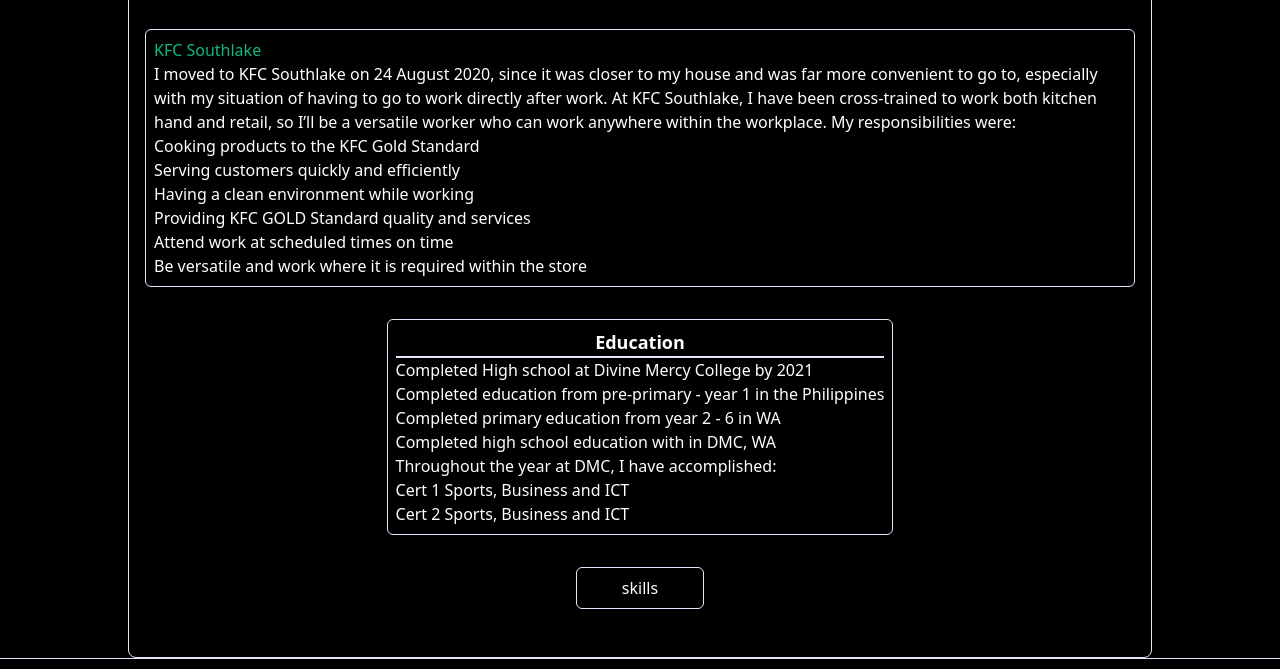
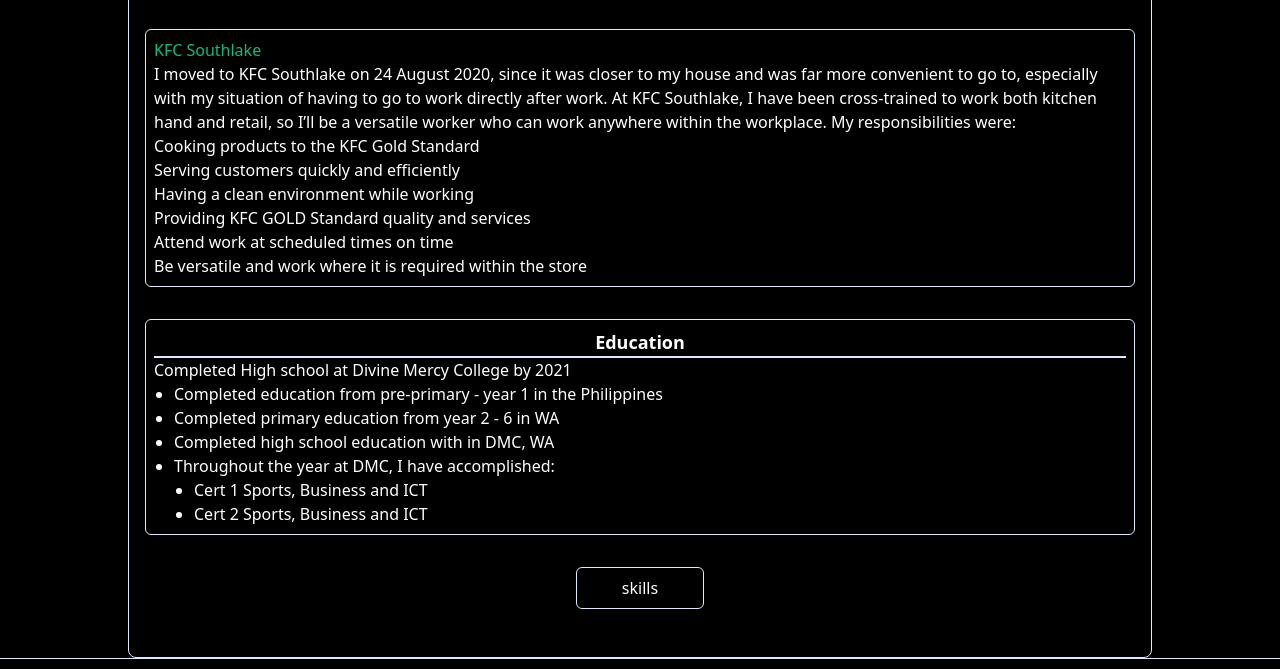
Before and after one commit to MoMo2Win/Portfolio-Website, a website: page resume.html in a window 1280 px wide. Shown: the part 478-1147 px from the top of the page. Drawn offline with Linux system fonts and the light colour scheme.

Commit message:
feat(Resume-Page): Implemented tailwindcss into my resume page in the desktop view

```diff
--- a/resume.html
+++ b/resume.html
@@ -105,15 +105,15 @@
                     <li>Be versatile and work where it is required within the store</li>
                 </ul>
             </section>
-            <section class="border border-LGB p-2 rounded-md">
+            <section class="border border-LGB p-2 rounded-md w-full">
                 <h3 class="mx-auto flex justify-center font-bold text-lg border-b-2 border-LGB">Education</h3>
                 <p>Completed High school at Divine Mercy College by 2021</p>
-                 <ul>
+                 <ul class="list-disc pl-5">
                      <li>Completed education from pre-primary - year 1 in the Philippines</li>
                      <li>Completed primary education from year 2 - 6 in WA</li>
                      <li>Completed high school education with in DMC, WA</li>
                      <li>Throughout the year at DMC, I have accomplished:
-                         <ul>
+                         <ul class="list-disc pl-5">
                              <li>Cert 1 Sports, Business and ICT</li>
                              <li>Cert 2 Sports, Business and ICT</li>
                         </ul>
```
Also changed, not shown: assets/css/site.css.
